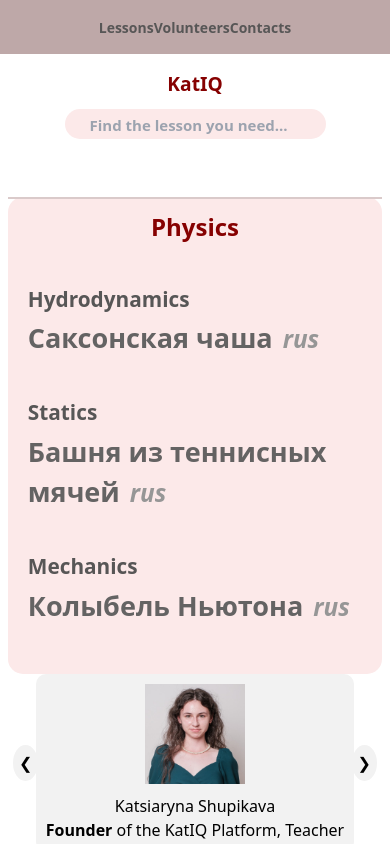
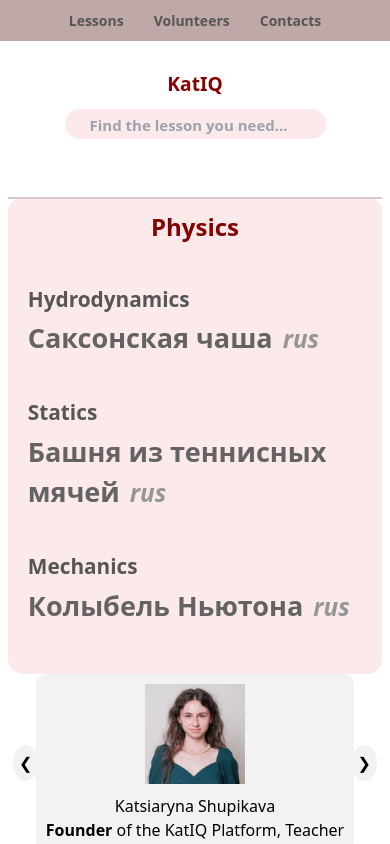
Before and after one commit to kattiers/katIQ, an Angular app: page / in a window 390 px wide. Shown: the top 844 px of the page. Built offline with nearby package versions, Linux system fonts and the light colour scheme.

Commit message:
Update lesson-showing.component.css

```diff
--- a/src/app/lesson-showing/lesson-showing.component.css
+++ b/src/app/lesson-showing/lesson-showing.component.css
@@ -245,10 +245,6 @@
         width: 25px;
         height: 25px;
     }
-    .nav-bar ul li {
-        display: block;
-        margin: 5px 0;
-    }
 }
 
 @media (max-width: 480px) {
```
